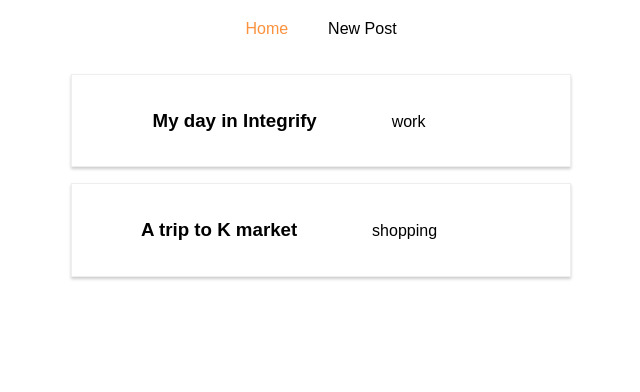
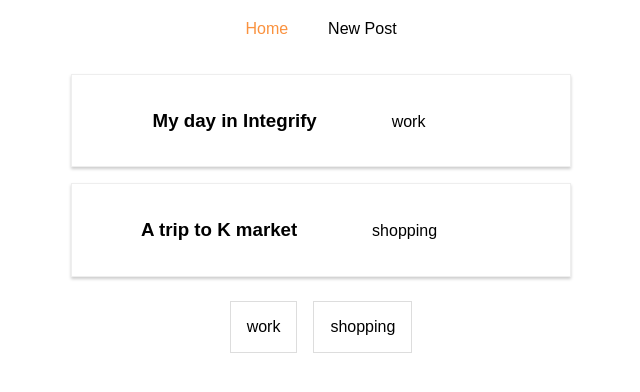
Before and after one commit to longnghiem/blog-application-react, a React (Create React App) app: page / in a window 1280 px wide. Shown: the top 392 px of the page, without its empty margins (319-959 px from the left). Built offline with nearby package versions, Linux system fonts and the light colour scheme.

Commit message:
add filter function

```diff
--- /dev/null
+++ b/src/components/Category/Category.js
@@ -0,0 +1,35 @@
+import React, { Component } from 'react';
+import {connect} from 'react-redux'
+import {Link} from 'react-router-dom'
+import Post from '../Post/Post'
+import Labels from '../Labels/Labels'
+
+class Category extends Component {
+    render() {
+        const filteredPosts = this.props.posts.filter(post=>
+            post.category === this.props.match.params.id
+        )
+
+        return (
+            <div>
+                {filteredPosts.map(post=>
+                    <Link to={"/posts/" +post.id} key={post.id}>
+                        <Post
+                            title={post.title}
+                            category={post.category}
+                        />
+                    </Link>
+                )}
+                <Labels />
+            </div>
+        );
+    }
+}
+
+const mapStateToProps = state => {
+    return {
+        posts: state.posts
+    }
+}
+
+export default connect(mapStateToProps)(Category);
--- /dev/null
+++ b/src/components/Label/Label.css
@@ -0,0 +1,6 @@
+.Label {
+    padding: 1em;;
+    margin: 0.5em;
+    border: 1px solid #ddd;
+    cursor: pointer
+}
--- /dev/null
+++ b/src/components/Label/Label.js
@@ -0,0 +1,12 @@
+import React from 'react';
+import './Label.css'
+
+const Label = ({name}) => {
+    return (
+        <div className="Label">
+             {name}
+        </div>
+    );
+};
+
+export default Label;
--- /dev/null
+++ b/src/components/Labels/Labels.css
@@ -0,0 +1,5 @@
+.Labels {
+    margin: 1em;
+    display: flex;
+    justify-content: center
+}
--- /dev/null
+++ b/src/components/Labels/Labels.js
@@ -0,0 +1,30 @@
+import React, { Component } from 'react';
+import {connect} from 'react-redux'
+import Label from '../Label/Label'
+import {Link} from 'react-router-dom'
+import "./Labels.css"
+
+class Labels extends Component {
+    render() {
+        const labelsArray = this.props.posts.map(post=>post.category)
+        const labels = [...new Set(labelsArray)].map((label,i)=>{
+            return (
+                <Link to={"/category/" + label} key = {i}>
+                    <Label name={label} />
+                </Link>
+            )
+        })
+        return (
+            <div className="Labels">
+                {labels}
+            </div>
+        );
+    }
+}
+
+const mapStateToProps = state => {
+    return {
+        posts: state.posts
+    }
+}
+export default connect(mapStateToProps)(Labels);
--- a/src/components/Post/Post.js
+++ b/src/components/Post/Post.js
@@ -1,7 +1,7 @@
 import React from 'react'
 import "./Post.css"
 
-const post = ({title,category,content}) => {
+const post = ({title,category}) => {
     return (
         <article className="Post" >
             <h1>{title}</h1>
--- a/src/containers/Blog/Blog.js
+++ b/src/containers/Blog/Blog.js
@@ -3,8 +3,9 @@ import Posts from './Posts/Posts'
 import {Route, NavLink, Switch} from 'react-router-dom'
 import Form from './Form/Form'
 import FullPost from "./FullPost/FullPost"
+import Labels from "../../components/Labels/Labels"
+import Category from "../../components/Category/Category"
 import "./Blog.css"
-import {connect} from 'react-redux'
 
 class Blog extends Component {
     render(){
@@ -19,7 +20,12 @@ class Blog extends Component {
                     </nav>
                 </header>
                 <Switch>
-                    <Route path="/" exact component={Posts}/>
+                    <Route path="/" exact render={()=>
+                        <div>
+                            <Posts />
+                            <Labels />
+                        </div>    }/>
+                    <Route path="/category/:id" exact component={Category} />
                     <Route path="/new-post" exact component={Form}/>
                     <Route path="/posts/:id" exact component={FullPost} />
                     <Route path="/edit-post/:id" exact component={Form}/>
--- a/src/containers/Blog/FullPost/FullPost.js
+++ b/src/containers/Blog/FullPost/FullPost.js
@@ -23,7 +23,6 @@ class FullPost extends Component {
         return post
     }
     render(){
-        console.log(this.props)
         const postData = this.getSelectedPost(this.props.match.params.id);
         let post =  <section className="FullPost">
                         <h1>{postData.title}</h1>
--- a/src/containers/Blog/Posts/Posts.js
+++ b/src/containers/Blog/Posts/Posts.js
@@ -11,7 +11,6 @@ class Posts extends Component {
                 <Post
                     title={post.title}
                     category={post.category}
-                    content={post.content}
                     />
             </Link>
         )
```
